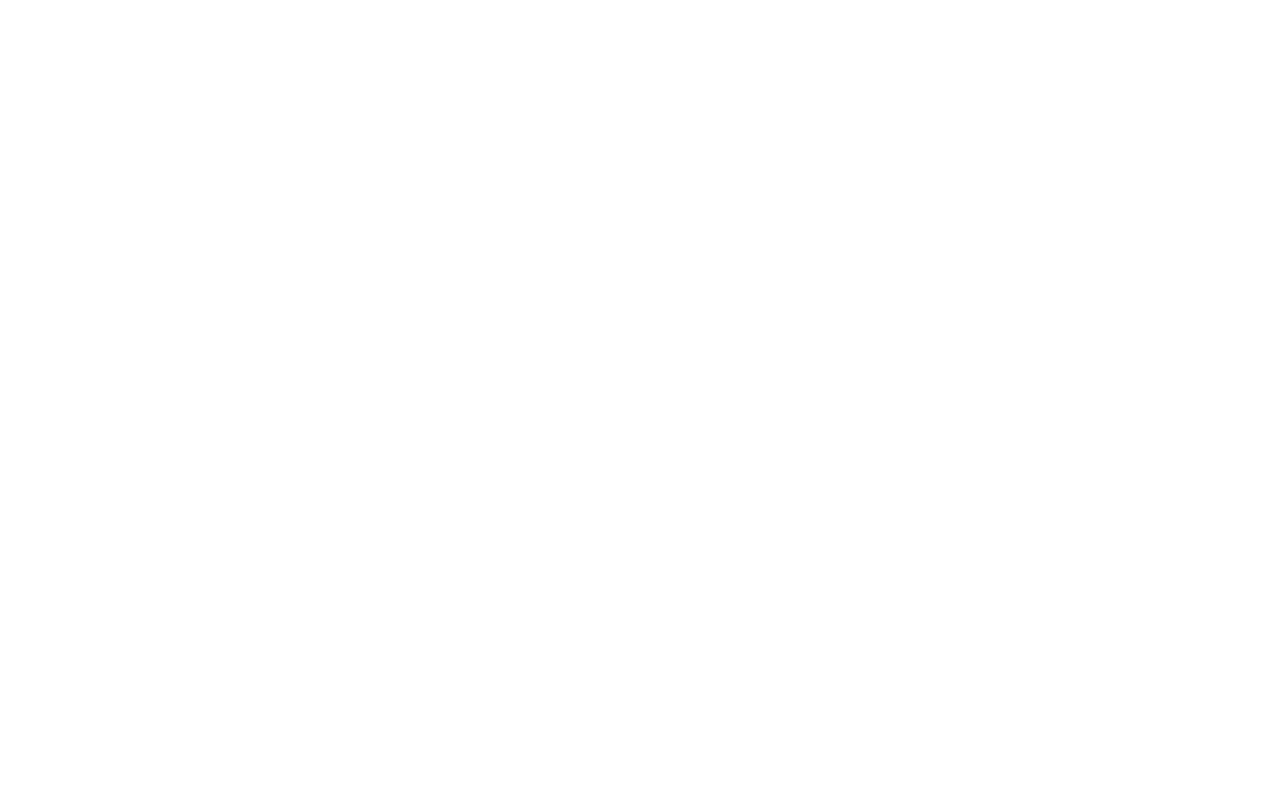
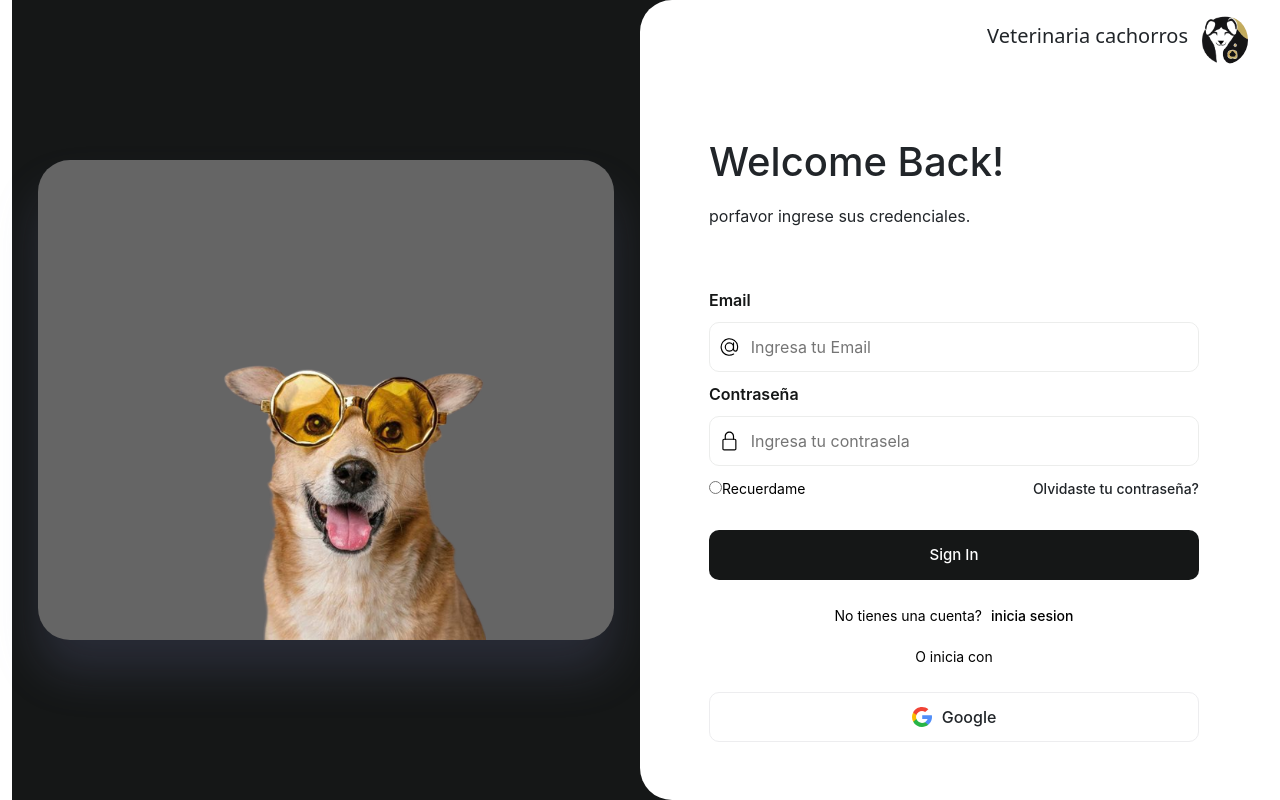
Before and after one commit to anthonyfs77/Proyecto_veterinaria, a Vue app: page /login in a window 1280 px wide. Before the commit this address had no page. Built offline with nearby package versions, Linux system fonts and the light colour scheme.

Commit message:
Login terminado

```diff
--- a/src/components/MenuInicio/NavbarInicio.vue
+++ b/src/components/MenuInicio/NavbarInicio.vue
@@ -15,7 +15,9 @@
             </div>
             <div class="aside">
                 <p>registrarse</p>
-                <p>iniciar sesion</p>
+                <RouterLink :to="{name: 'login'}">
+                    <p>iniciar sesion</p>
+                </RouterLink>
             </div>
         </div>
     </div>
--- a/src/router/index.js
+++ b/src/router/index.js
@@ -6,6 +6,7 @@
 import productosInternos from '../views/Productos/TablaProductsInternosView.vue';
 import productosPublicos from '../views/Productos/TablaProductsPublicsView.vue';
 import productosApartados from '../views/Productos/TablaProductApartView.vue';
+import login from '../views/forms/loginView.vue';
 //import sidebar from '../views/Administracion/PanelAdminView.vue'
 
 const routes = [
@@ -13,7 +14,13 @@
   {
     path: '/',
     name: 'principalMain',
-    component: principalMain
+    component: principalMain,
+  },
+
+  {
+    path: '/login',
+    name: 'login',
+    component: login
   },
 
   {
--- /dev/null
+++ b/src/views/forms/loginView.vue
@@ -0,0 +1,310 @@
+<template>
+    <div class="app">
+        <div class="img">
+            <div class="imagen">
+                <div class="cardfoto">
+                    <div class="foto"></div>
+                </div>
+            </div>
+        </div>
+        <div class="login">
+            <div class="header">
+                <h5>Veterinaria cachorros</h5>
+                <div class="logo"></div>
+            </div>
+            <div class="formulario">
+                <form class="form">
+                <h1>Welcome Back!</h1>
+                <p>porfavor ingrese sus credenciales.</p><br>
+                <div class="flex-column">
+                    <label>Email </label>
+                </div>
+                <div class="inputForm">
+                    <svg xmlns="http://www.w3.org/2000/svg" width="20" viewBox="0 0 32 32" height="20">
+                        <g data-name="Layer 3" id="Layer_3">
+                            <path
+                                d="m30.853 13.87a15 15 0 0 0 -29.729 4.082 15.1 15.1 0 0 0 12.876 12.918 15.6 15.6 0 0 0 2.016.13 14.85 14.85 0 0 0 7.715-2.145 1 1 0 1 0 -1.031-1.711 13.007 13.007 0 1 1 5.458-6.529 2.149 2.149 0 0 1 -4.158-.759v-10.856a1 1 0 0 0 -2 0v1.726a8 8 0 1 0 .2 10.325 4.135 4.135 0 0 0 7.83.274 15.2 15.2 0 0 0 .823-7.455zm-14.853 8.13a6 6 0 1 1 6-6 6.006 6.006 0 0 1 -6 6z">
+                            </path>
+                        </g>
+                    </svg>
+                    <input placeholder="Ingresa tu Email" class="input" type="text">
+                </div>
+
+                <div class="flex-column">
+                    <label>Contraseña </label>
+                </div>
+                <div class="inputForm">
+                    <svg xmlns="http://www.w3.org/2000/svg" width="20" viewBox="-64 0 512 512" height="20">
+                        <path
+                            d="m336 512h-288c-26.453125 0-48-21.523438-48-48v-224c0-26.476562 21.546875-48 48-48h288c26.453125 0 48 21.523438 48 48v224c0 26.476562-21.546875 48-48 48zm-288-288c-8.8125 0-16 7.167969-16 16v224c0 8.832031 7.1875 16 16 16h288c8.8125 0 16-7.167969 16-16v-224c0-8.832031-7.1875-16-16-16zm0 0">
+                        </path>
+                        <path
+                            d="m304 224c-8.832031 0-16-7.167969-16-16v-80c0-52.929688-43.070312-96-96-96s-96 43.070312-96 96v80c0 8.832031-7.167969 16-16 16s-16-7.167969-16-16v-80c0-70.59375 57.40625-128 128-128s128 57.40625 128 128v80c0 8.832031-7.167969 16-16 16zm0 0">
+                        </path>
+                    </svg>
+                    <input placeholder="Ingresa tu contrasela" class="input" type="password">
+                </div>
+
+                <div class="flex-row">
+                    <div>
+                        <input type="radio">
+                        <label>Recuerdame </label>
+                    </div>
+                    <span class="span">Olvidaste tu contraseña?</span>
+                </div>
+                <button class="button-submit">Sign In</button>
+                <p class="p">No tienes una cuenta? <span class="span">inicia sesion</span>
+
+                </p>
+                <p class="p line">O inicia con</p>
+
+                <div class="flex-row">
+                    <button class="btn google">
+                        <svg xml:space="preserve" style="enable-background:new 0 0 512 512;" viewBox="0 0 512 512" y="0px"
+                            x="0px" xmlns:xlink="http://www.w3.org/1999/xlink" xmlns="http://www.w3.org/2000/svg"
+                            id="Layer_1" width="20" version="1.1">
+                            <path d="M113.47,309.408L95.648,375.94l-65.139,1.378C11.042,341.211,0,299.9,0,256
+	c0-42.451,10.324-82.483,28.624-117.732h0.014l57.992,10.632l25.404,57.644c-5.317,15.501-8.215,32.141-8.215,49.456
+	C103.821,274.792,107.225,292.797,113.47,309.408z" style="fill:#FBBB00;"></path>
+                            <path d="M507.527,208.176C510.467,223.662,512,239.655,512,256c0,18.328-1.927,36.206-5.598,53.451
+	c-12.462,58.683-45.025,109.925-90.134,146.187l-0.014-0.014l-73.044-3.727l-10.338-64.535
+	c29.932-17.554,53.324-45.025,65.646-77.911h-136.89V208.176h138.887L507.527,208.176L507.527,208.176z"
+                                style="fill:#518EF8;"></path>
+                            <path d="M416.253,455.624l0.014,0.014C372.396,490.901,316.666,512,256,512
+	c-97.491,0-182.252-54.491-225.491-134.681l82.961-67.91c21.619,57.698,77.278,98.771,142.53,98.771
+	c28.047,0,54.323-7.582,76.87-20.818L416.253,455.624z" style="fill:#28B446;"></path>
+                            <path d="M419.404,58.936l-82.933,67.896c-23.335-14.586-50.919-23.012-80.471-23.012
+	c-66.729,0-123.429,42.957-143.965,102.724l-83.397-68.276h-0.014C71.23,56.123,157.06,0,256,0
+	C318.115,0,375.068,22.126,419.404,58.936z" style="fill:#F14336;"></path>
+
+                        </svg>
+
+                        Google
+
+                    </button>
+                </div>
+            </form>
+            </div>
+        </div>
+    </div>
+</template>
+
+
+
+<style scoped>
+* {
+    box-sizing: border-box;
+}
+
+.login {
+    border-radius: 2em 0 0 2em;
+    background-color: white;
+}
+
+.app {
+    width: 100%;
+    height: 100vh;
+    display: grid;
+    grid-auto-columns: 1fr;
+    grid-template-columns: 1.5fr 1.5fr;
+    grid-template-rows: 1fr;
+    gap: 0px 0px;
+    grid-template-areas:
+        ". .";
+    background-color: #151717;
+}
+
+.form {
+    display: flex;
+    flex-direction: column;
+}
+
+
+.form {
+    display: flex;
+    flex-direction: column;
+    gap: 10px;
+    background-color: #ffffff;
+    padding: 30px;
+    width: 550px;
+    border-radius: 20px;
+    font-family: -apple-system, BlinkMacSystemFont, 'Segoe UI', Roboto, Oxygen, Ubuntu, Cantarell, 'Open Sans', 'Helvetica Neue', sans-serif;
+
+}
+
+::placeholder {
+    font-family: -apple-system, BlinkMacSystemFont, 'Segoe UI', Roboto, Oxygen, Ubuntu, Cantarell, 'Open Sans', 'Helvetica Neue', sans-serif;
+}
+
+.form button {
+    align-self: flex-end;
+}
+
+.flex-column>label {
+    color: #151717;
+    font-weight: 600;
+}
+
+.inputForm {
+    border: 1.5px solid #ecedec;
+    border-radius: 10px;
+    height: 50px;
+    display: flex;
+    align-items: center;
+    padding-left: 10px;
+    transition: 0.2s ease-in-out;
+}
+
+.input {
+    margin-left: 10px;
+    border-radius: 10px;
+    border: none;
+    width: 100%;
+    height: 100%;
+}
+
+.input:focus {
+    outline: none;
+}
+
+
+
+.flex-row {
+    display: flex;
+    flex-direction: row;
+    align-items: center;
+    gap: 10px;
+    justify-content: space-between;
+}
+
+.flex-row>div>label {
+    font-size: 14px;
+    color: black;
+    font-weight: 400;
+}
+
+.span {
+    font-size: 14px;
+    margin-left: 5px;
+    font-weight: 500;
+    cursor: pointer;
+}
+
+.button-submit {
+    margin: 20px 0 10px 0;
+    background-color: #151717;
+    border: none;
+    color: white;
+    font-size: 15px;
+    font-weight: 500;
+    border-radius: 10px;
+    height: 50px;
+    width: 100%;
+    cursor: pointer;
+}
+
+.p {
+    text-align: center;
+    color: black;
+    font-size: 14px;
+    margin: 5px 0;
+}
+
+.btn {
+    margin-top: 10px;
+    width: 100%;
+    height: 50px;
+    border-radius: 10px;
+    display: flex;
+    justify-content: center;
+    align-items: center;
+    font-weight: 500;
+    gap: 10px;
+    border: 1px solid #ededef;
+    background-color: white;
+    cursor: pointer;
+    transition: 0.2s ease-in-out;
+}
+
+
+.login{
+    display: grid;
+  grid-auto-columns: 1fr;
+  grid-template-columns: 1.5fr;
+  grid-template-rows: 0.2fr 1.8fr;
+  gap: 0px 0px;
+  grid-template-areas:
+    "."
+    ".";
+}
+
+.formulario{
+    display: flex;
+    justify-content: center;
+    align-items: center;
+}
+
+.header{
+    display: flex;
+    justify-content: flex-end;
+    margin-right: 10px;
+    align-items: center;
+}
+
+.logo{
+    width: 50px;
+    height: 50px;
+    border-radius: 50%;
+    background-image: url('../../assets/img/incono.png');
+    background-size: cover;
+    margin-left: 10px;
+    margin-right: 10px;
+    background-repeat: no-repeat;
+
+}
+
+.imagen{
+    display: flex;
+    justify-content: center;
+    align-items: center;
+}
+
+.foto{
+    height: 24em;
+ width: 20em;
+ background-image: url('../../assets/img/imgPerro.png');
+ background-repeat: no-repeat;
+ background-size: cover;
+}
+
+.cardfoto{
+    display: flex;
+    justify-content: center;
+    align-items: flex-end;
+    box-shadow: 0 2rem 3rem rgba(132, 139, 200, 0.18);
+    width: 36em;
+    height: 30em;
+    background-color: #656565;
+    border-radius: 2em;
+}
+
+.imagen{
+    background-color: #151717;
+    height: 100vh;
+}
+
+
+@media screen and (max-width: 768px) {
+    .img{
+        display: none;
+    }
+
+    .login{
+        border-radius: 0;
+        width: 100%;
+    }
+    .form{
+        width: 27.7em;
+    }
+}
+</style>
```
Also changed, not shown: src/assets/img/imgPerro.png (added), src/assets/img/incono.png (added).
